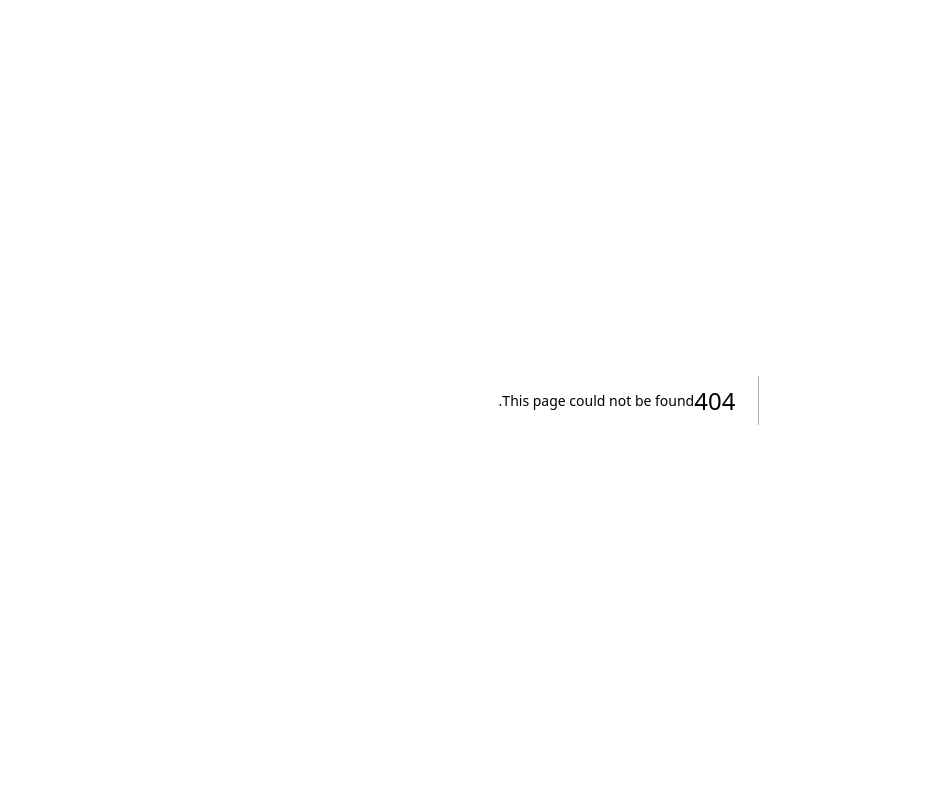
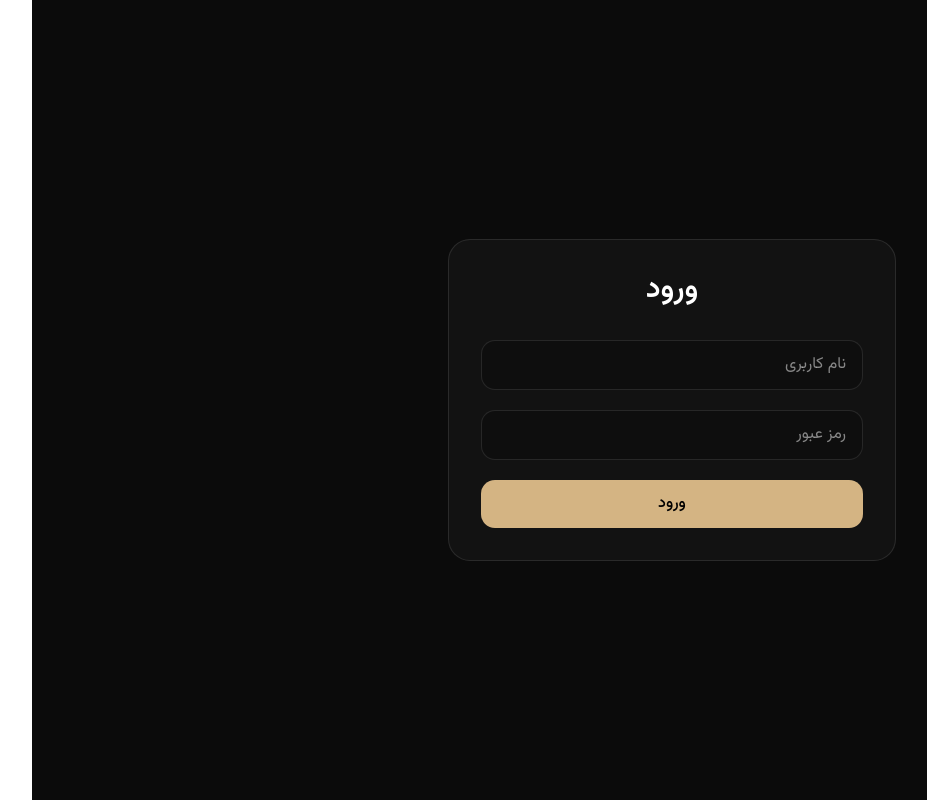
Before and after one commit to barbodjangjoo/salon-booking-platform, a Next.js app in the folder frontend/: page /auth in a window 1280 px wide. Before the commit this address had no page. Shown: the whole page, without its empty margins (43-970 px from the left). Built offline with nearby package versions, Linux system fonts and the light colour scheme; no server answers.

Commit message:
implement auth page

```diff
--- /dev/null
+++ b/frontend/src/app/auth/page.tsx
@@ -0,0 +1,108 @@
+"use client";
+
+import { useState } from "react";
+import { useRouter } from "next/navigation";
+
+import api from "@/lib/api/client";
+import { saveTokens } from "@/lib/auth";
+
+export default function AuthPage() {
+  const router = useRouter();
+
+  const [username, setUsername] =
+    useState("");
+
+  const [password, setPassword] =
+    useState("");
+
+  const [loading, setLoading] =
+    useState(false);
+
+  const [error, setError] =
+    useState("");
+
+  const handleLogin = async (
+    e: React.FormEvent
+  ) => {
+    e.preventDefault();
+
+    try {
+      setLoading(true);
+      setError("");
+
+      const res = await api.post(
+        "/core/token/",
+        {
+          username,
+          password,
+        }
+      );
+
+      saveTokens(
+        res.data.access,
+        res.data.refresh
+      );
+
+      router.push("/booking");
+    } catch {
+      setError(
+        "نام کاربری یا رمز عبور اشتباه است"
+      );
+    } finally {
+      setLoading(false);
+    }
+  };
+
+  return (
+    <main className="flex min-h-screen items-center justify-center bg-[#0B0B0B] px-6 text-white">
+      <div className="w-full max-w-md rounded-3xl border border-white/10 bg-white/[0.03] p-8">
+        <h1 className="mb-8 text-center text-3xl font-semibold">
+          ورود
+        </h1>
+
+        <form
+          onSubmit={handleLogin}
+          className="space-y-5"
+        >
+          <input
+            value={username}
+            onChange={(e) =>
+              setUsername(
+                e.target.value
+              )
+            }
+            placeholder="نام کاربری"
+            className="w-full rounded-xl border border-white/10 bg-black/20 px-4 py-3 outline-none"
+          />
+
+          <input
+            type="password"
+            value={password}
+            onChange={(e) =>
+              setPassword(
+                e.target.value
+              )
+            }
+            placeholder="رمز عبور"
+            className="w-full rounded-xl border border-white/10 bg-black/20 px-4 py-3 outline-none"
+          />
+
+          {error && (
+            <p className="text-sm text-red-400">
+              {error}
+            </p>
+          )}
+
+          <button
+            disabled={loading}
+            className="w-full rounded-xl bg-[#D4B483] py-3 font-medium text-black"
+          >
+            {loading
+              ? "در حال ورود..."
+              : "ورود"}
+          </button>
+        </form>
+      </div>
+    </main>
+  );
+}
```
